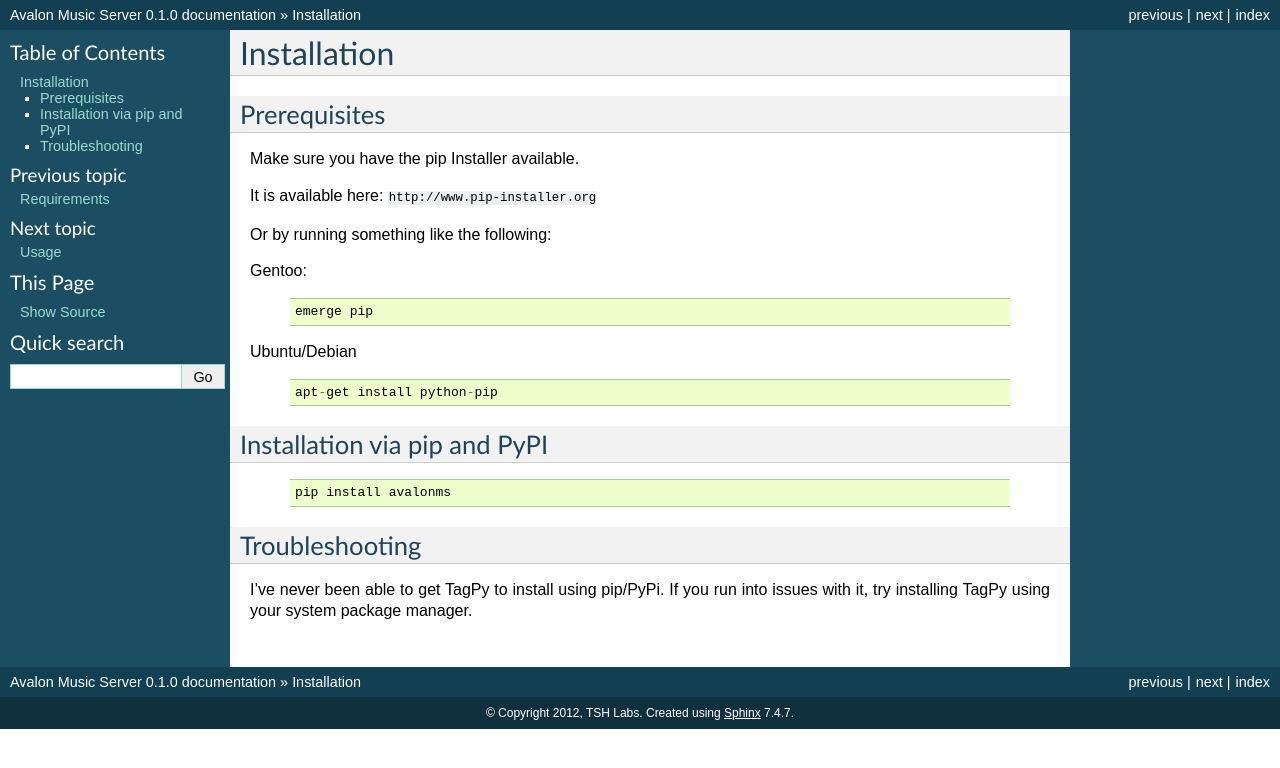
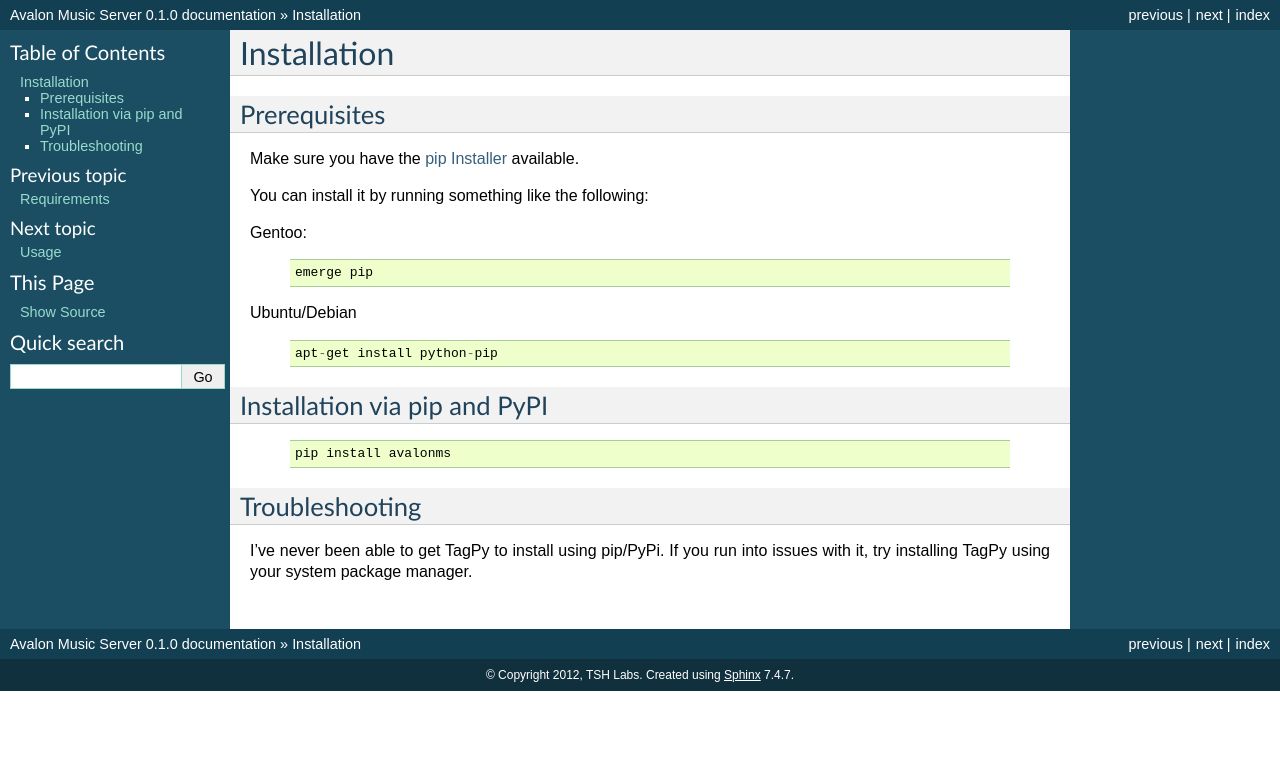
Before and after one commit to 56quarters/avalonms, a Sphinx documentation site: the page built from doc/installation.rst, in a window 1280 px wide. Shown: the top 768 px of the page. Built offline with Sphinx 7.4.7, drawn with Linux system fonts in a browser that asks for light colours.

Commit message:
Make pip a link

```diff
--- a/doc/installation.rst
+++ b/doc/installation.rst
@@ -4,11 +4,9 @@
 Prerequisites
 ~~~~~~~~~~~~~
 
-Make sure you have the pip Installer available.
+Make sure you have the `pip Installer <http://www.pip-installer.org>`_ available.
 
-It is available here: ``http://www.pip-installer.org``
-
-Or by running something like the following:
+You can install it by running something like the following:
 
 Gentoo:
 
```
